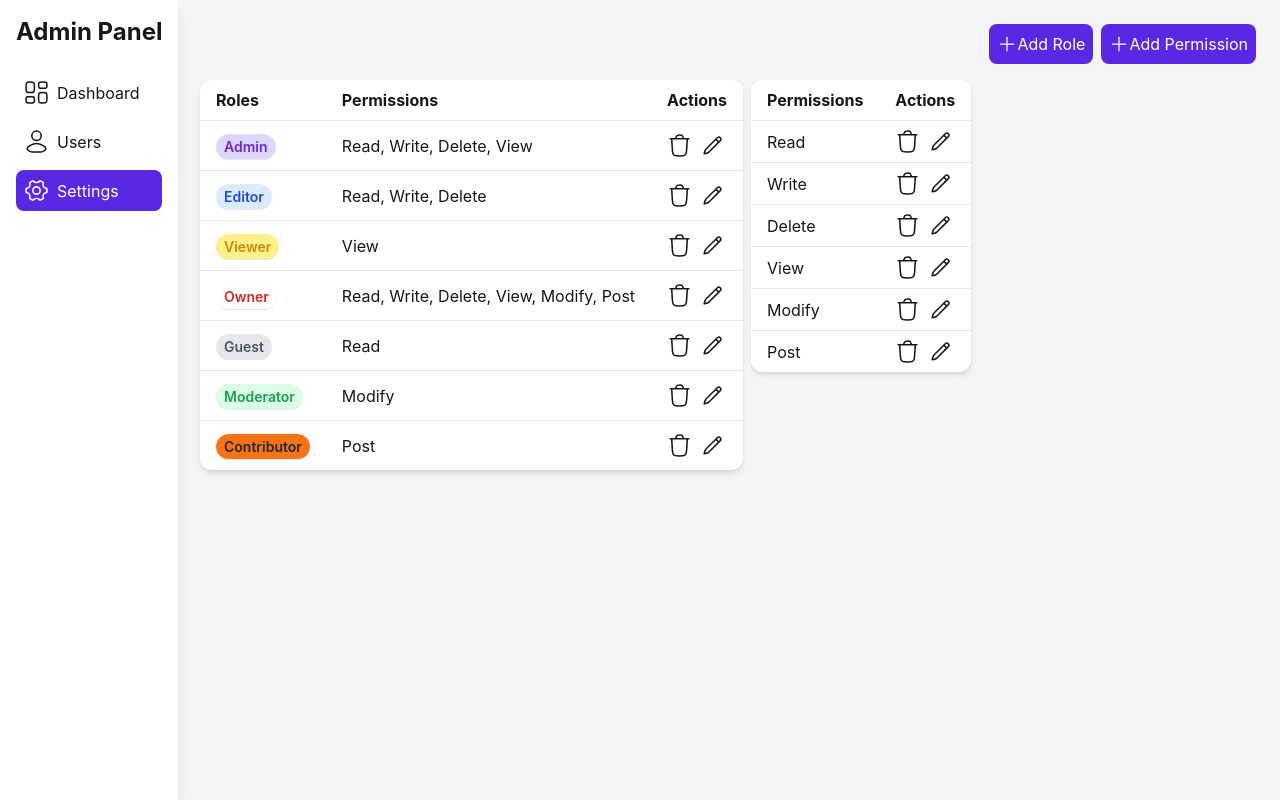
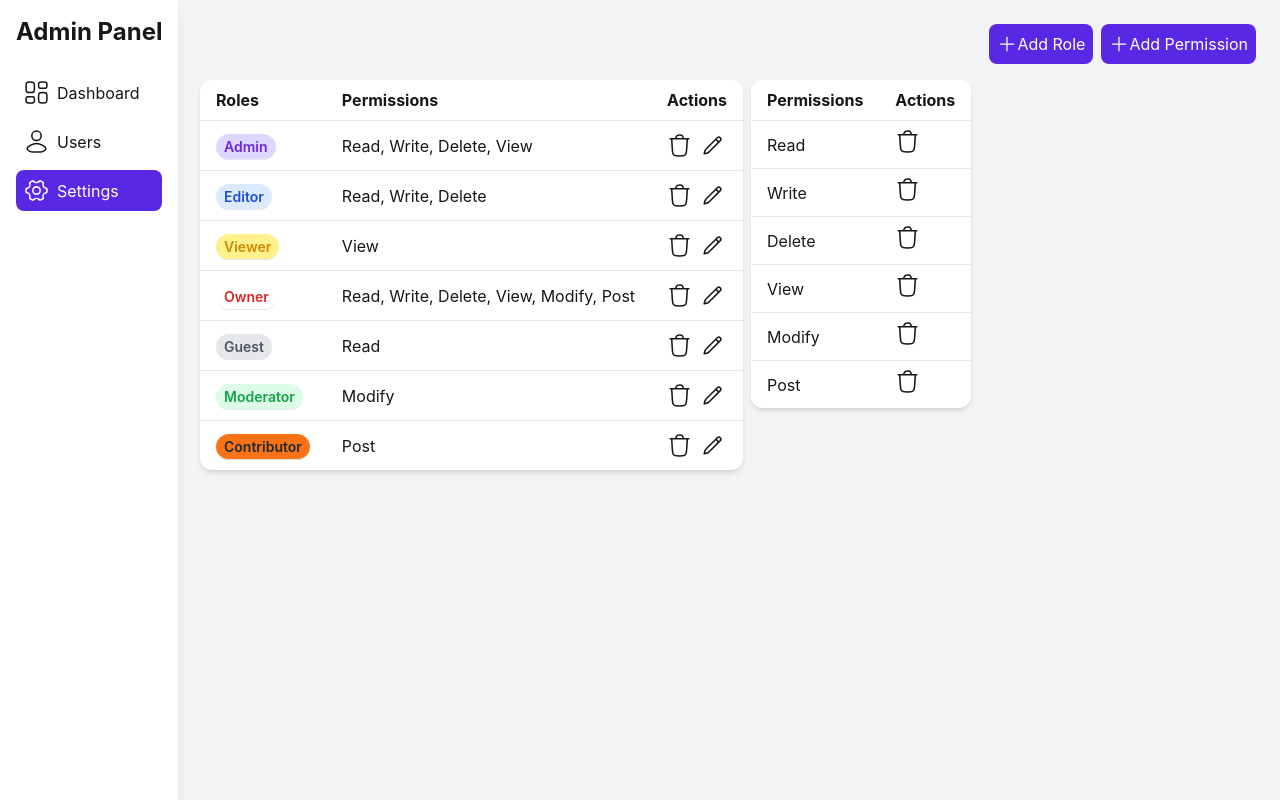
Before and after one commit to Algoture/RoleMaster, a Next.js app: page /settings in a window 1280 px wide. Built offline with nearby package versions, Linux system fonts and the light colour scheme; data requests are answered from the project's data file.

Commit message:
edit removed

```diff
--- a/src/app/settings/page.jsx
+++ b/src/app/settings/page.jsx
@@ -220,7 +220,7 @@ const RoleManagement = () => {
             {permissions.map((perm) => (
               <tr key={perm.id} className="border-t">
                 <td>{perm.permission}</td>
-                <td className="flex gap-2">
+                <td>
                   <button
                     onClick={() => {
                       setPermissionToDel(perm.id);
@@ -228,9 +228,6 @@ const RoleManagement = () => {
                     }}
                   >
                     <DeleteIcon height={25} width={25} />
-                  </button>
-                  <button>
-                    <EditIcon height={25} width={25} />
                   </button>
                 </td>
               </tr>
```
